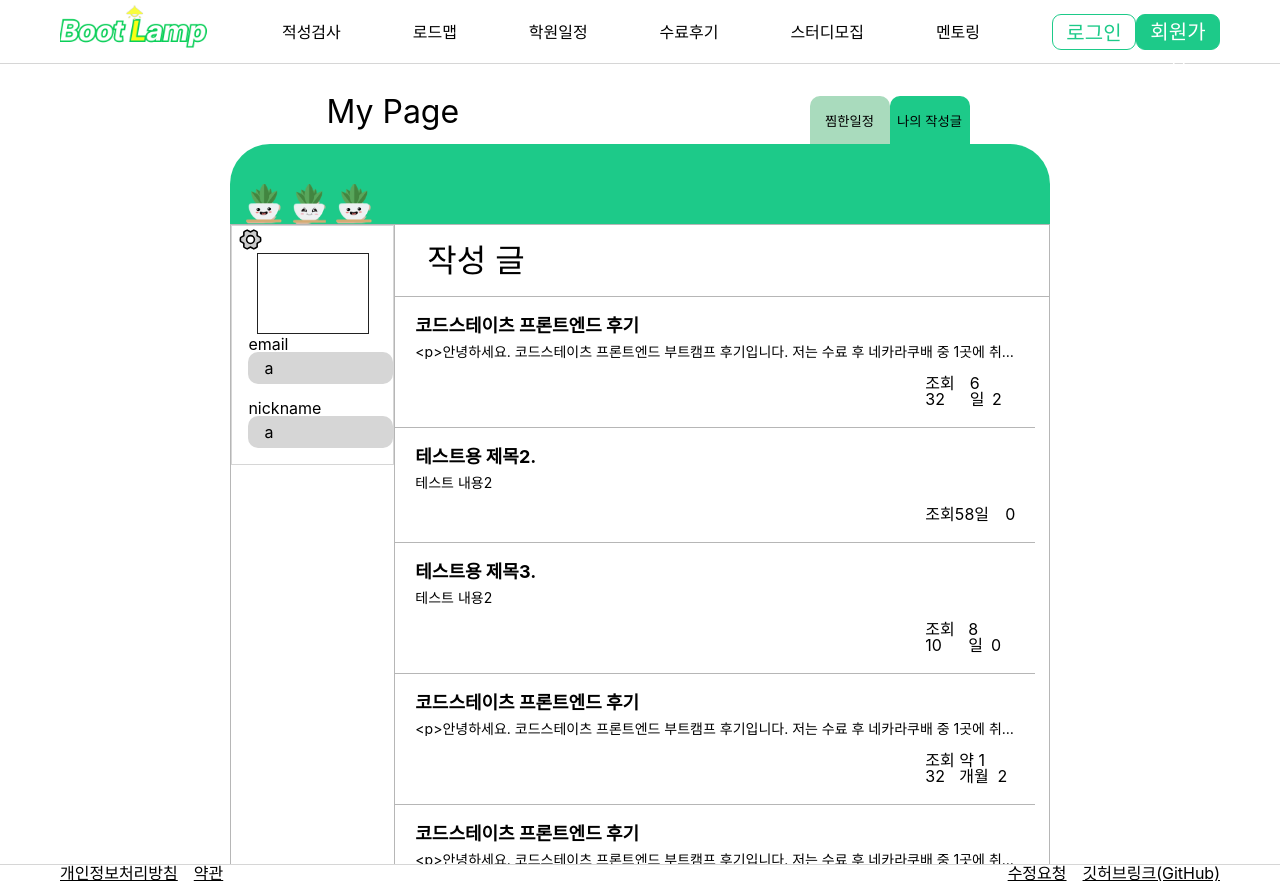
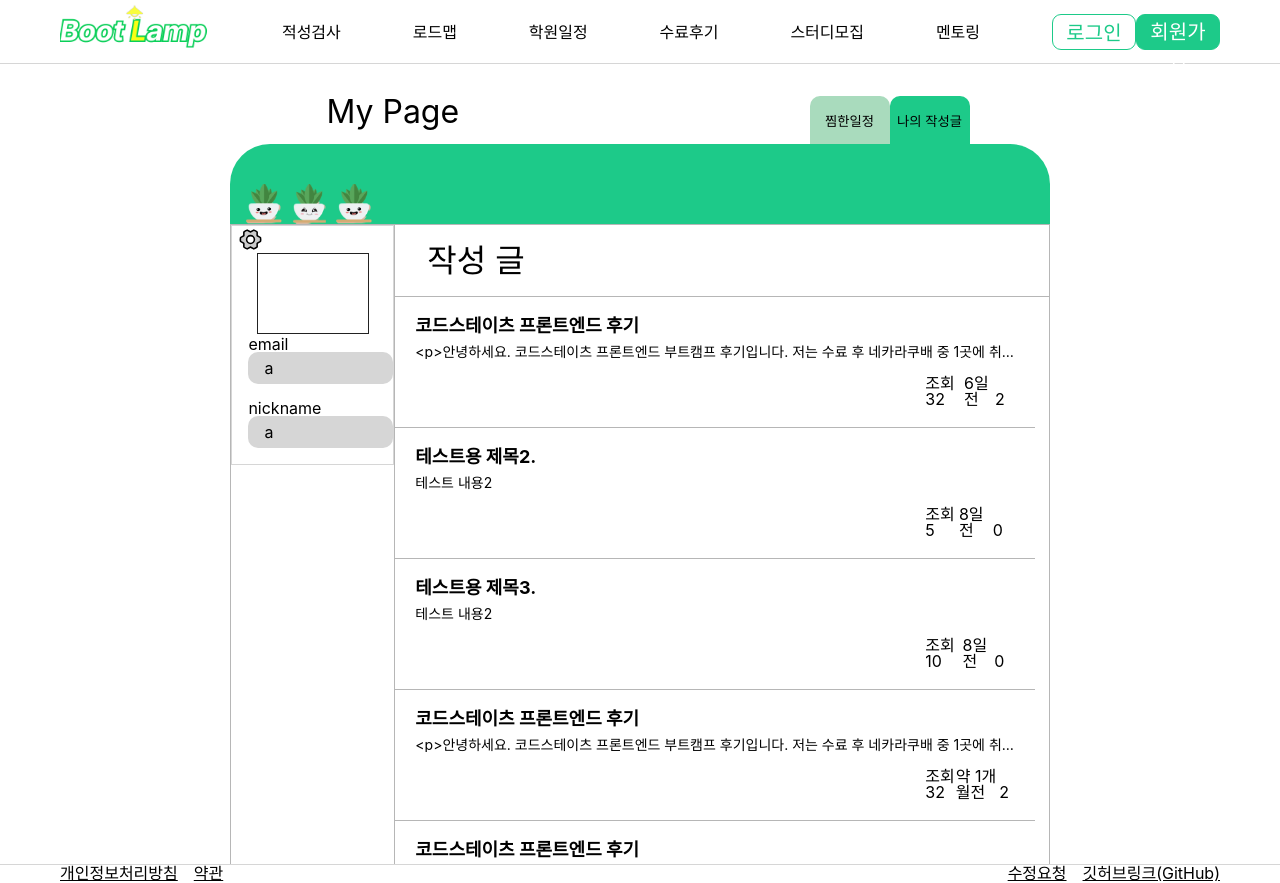
Before and after one commit to codestates-seb/seb40_main_027, a React (Create React App) app in the folder client/: page /users/mypage in a window 1280 px wide. Both pictures are taken after a click on the button "나의 작성글". Built offline with nearby package versions, Linux system fonts and the light colour scheme; some icons are missing.

Commit message:
docs:날짜 코드수정

```diff
--- a/client/src/components/MyPageContent/MyPageLists.tsx
+++ b/client/src/components/MyPageContent/MyPageLists.tsx
@@ -31,7 +31,7 @@ const MyPageLists = ({ list }: PropsType) => {
         <S.PostInfoView>
           <S.UserLikeIconList>
             {list.view ? <span>조회{list.view}</span> : null}
-            {list.updatedAt ? <div> {updateTime}</div> : <div> {createTime}</div>}
+            {list.updatedAt ? <div> {updateTime}전</div> : <div> {createTime}전</div>}
             <div>
               <InlineIcon icon="akar-icons:heart" />
               {list.like}
```
